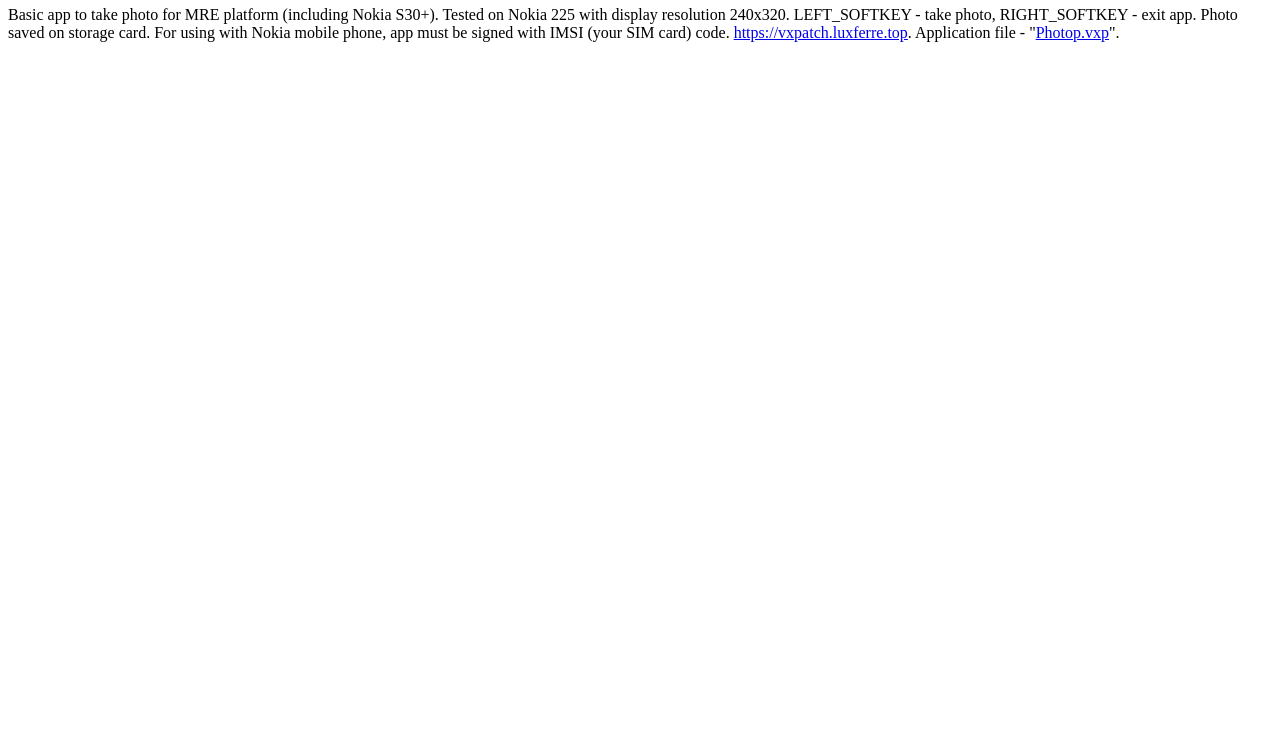
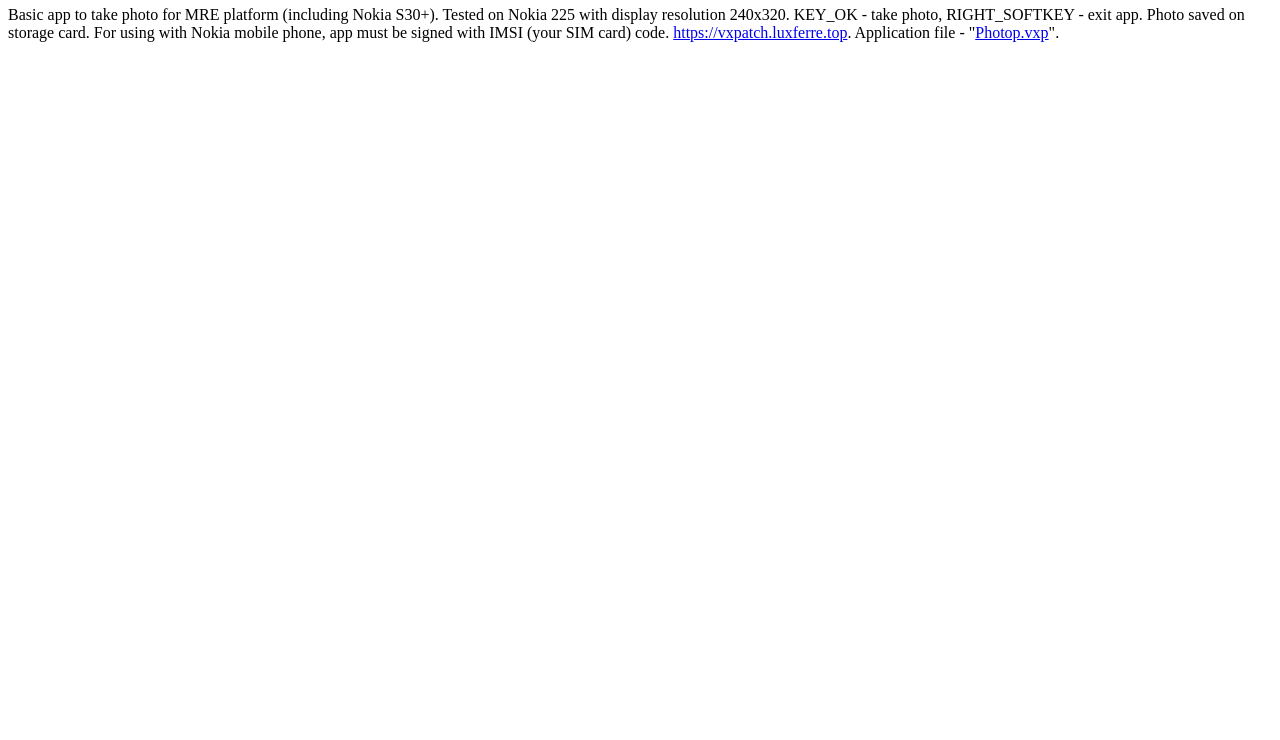
Before and after one commit to RDZDX/photop, a plain HTML site: page docs/index.html in a window 1280 px wide. Shown: the part 60-800 px from the top of the page. Drawn offline with Linux system fonts and the light colour scheme.

Commit message:
Update index.html

```diff
--- a/docs/index.html
+++ b/docs/index.html
@@ -3,7 +3,7 @@
 <body>
   <h1>Photop - Photo primitive</h1>
   <p>Basic app to take photo for MRE platform (including Nokia S30+). Tested on Nokia 225 with display resolution 240x320.
-LEFT_SOFTKEY - take photo, RIGHT_SOFTKEY - exit app. Photo saved on storage card. For using with Nokia mobile phone,
+KEY_OK - take photo, RIGHT_SOFTKEY - exit app. Photo saved on storage card. For using with Nokia mobile phone,
 app must be signed with IMSI (your SIM card) code.
     <a href="https://vxpatch.luxferre.top">https://vxpatch.luxferre.top</a>. Application file -
     "<a href="https://github.com/RDZDX/photop/blob/main/Photop.vxp?raw=true" download>Photop.vxp</a>".
```
